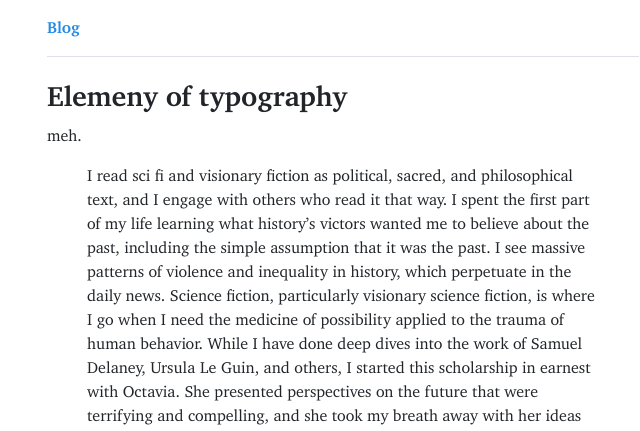
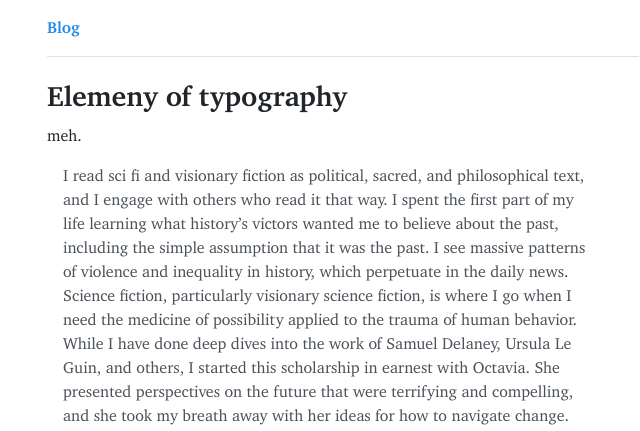
Before and after one commit to reedeeng/blog, a Jekyll site: the page built from element-of-typography.md, in a window 1280 px wide. Shown: the top 431 px of the page, without its empty margins (297-937 px from the left). Built offline with Jekyll 4.4.1, drawn with Linux system fonts in a browser that asks for light colours.

Commit message:
Update _base.scss

```diff
--- a/_sass/_base.scss
+++ b/_sass/_base.scss
@@ -68,6 +68,15 @@ img {
   height: auto;
 }
 
+figure {
+  margin: 0;
+}
+
+blockquote {
+  margin-left: $spacer;
+  color: $gray-700;
+}
+
 //
 .container {
   max-width: 40rem;
```
